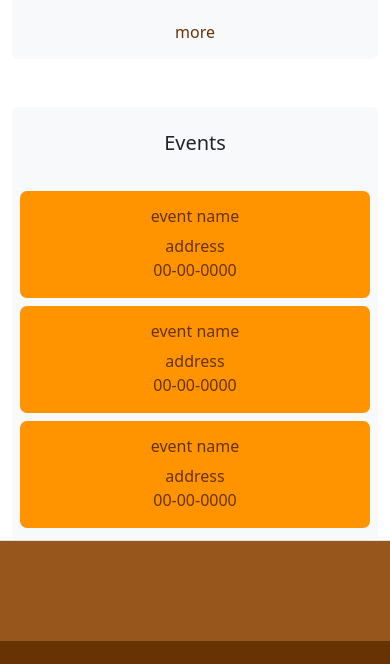
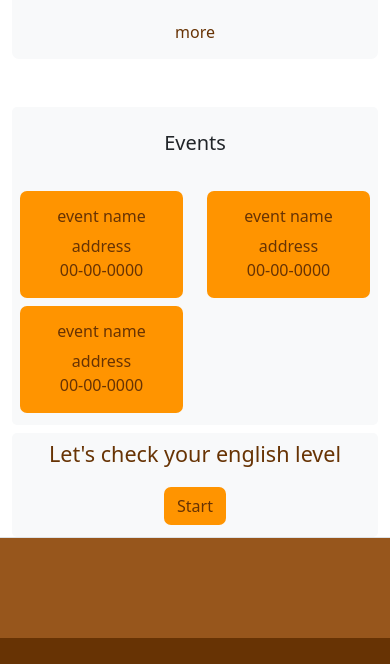
Before and after one commit to Suren76/GO-Center, a plain HTML site: page index.html in a window 390 px wide. Shown: the part 1585-2249 px from the top of the page. Drawn offline with nearby package versions, Linux system fonts and the light colour scheme.

Commit message:
add test

```diff
--- a/index.html
+++ b/index.html
@@ -75,6 +75,8 @@
       </a>
     </div>
 
+
+
     <div class="container text-center contents">
       <div class="row">
         <div class="col-lg-9 col-md-9 col-sm-12 mt-5  main-content" id="main-content">
@@ -109,7 +111,9 @@
           </div>
         </div>
 
-        <div class="col-lg-3 col-md-3 col-sm-12 mt-5  events" id="events" >
+        <div class="left-bar col-lg-3 col-md-3 col-sm-12 mt-5">
+
+          <div class="events" id="events" >
 
             <div class="events-list p-2 container me-3">
 
@@ -117,7 +121,7 @@
 
                 <h5 class="mb-3 py-3">Events</h5>
 
-              <div class="col-lg-12 col-md-12 col-sm-6">
+                <div class="col-lg-12 col-md-12 col-sm-6 col-6">
                   <div class="event py-3 my-1 ">
                     <h6 class="event-name">event name</h6>
                     <div class="addres">address</div>
@@ -125,7 +129,7 @@
                   </div>
                 </div>
 
-              <div class="col-lg-12 col-md-12 col-sm-6">
+                <div class="col-lg-12 col-md-12 col-sm-6 col-6">
                   <div class="event py-3 my-1 ">
                     <h6 class="event-name">event name</h6>
                     <div class="addres">address</div>
@@ -133,7 +137,7 @@
                   </div>
                 </div>
 
-              <div class="col-lg-12 col-md-12 col-sm-6">
+                <div class="col-lg-12 col-md-12 col-sm-6 col-6">
                   <div class="event py-3 my-1 ">
                     <h6 class="event-name">event name</h6>
                     <div class="addres">address</div>
@@ -146,6 +150,37 @@
             </div>
 
           </div>
+
+          <div class="test container p-2 mt-2 me-3 ">
+            <div class="row">
+
+              <h4 class="mb-0 py-0">Let's check your english level</h4>
+
+              <div class="col-lg-12 col-md-12 col-sm-12 col-12">
+                <div class="pt-3 my-1 ">
+                  <a class="btn test-btn " data-bs-toggle="collapse" href="#testcollapse" role="button" aria-expanded="true" aria-controls="testcollapse">
+                    Start
+                  </a>
+
+                </div>
+              </div>
+
+            </div>
+          </div>
+
+        </div>
+
+        <div class="container">
+          <div class="collapse" id='testcollapse'>
+            <div class="card card-body">
+              <iframe id="quick-level-test" allowfullscreen frameborder="no"  scrolling="no" src="//gamedata.britishcouncil.org/lep15/MTg3MzI="></iframe>
+              <a class="btn test-btn " data-bs-toggle="collapse" href="#testcollapse" role="button" aria-expanded="true" aria-controls="testcollapse">
+                Close
+              </a>
+            </div>
+          </div>
+        </div>
+
       </div>
     </div>
 
--- a/scss/style.scss
+++ b/scss/style.scss
@@ -53,6 +53,27 @@ header .nav-item:hover {
   }
 }
 
+.test {
+  background: $header_color;
+  border-radius: 5px;
+  color: $logo_color_1;
+
+  .test-btn {
+    background: $logo_color_2;
+    color: $logo_color_1;
+    border-radius: 7px;
+  }
+}
+
+iframe {
+  height: auto;
+  max-height: 800px;
+  min-height: 600px;
+
+
+}
+
+
 .footer-upper-space {
   height: 100px;
   background: $logo_color_1_1;
```
Also changed, not shown: css/style.css. Lines whose indentation alone changed are shown as unchanged.
